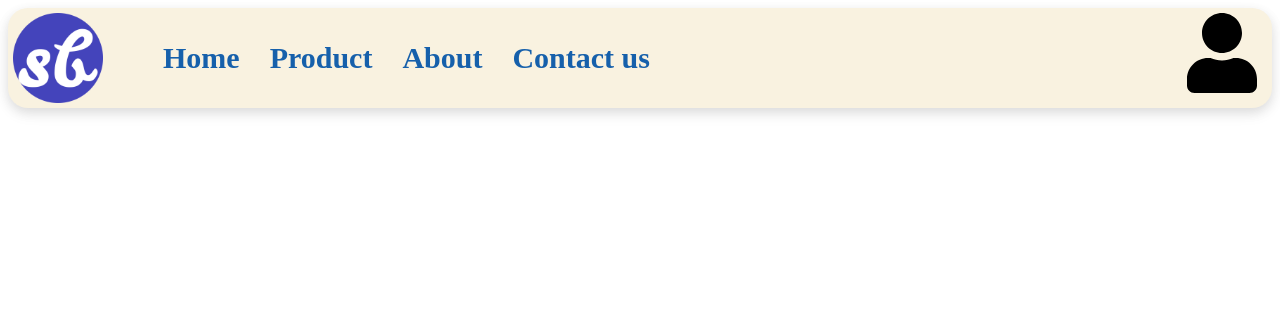
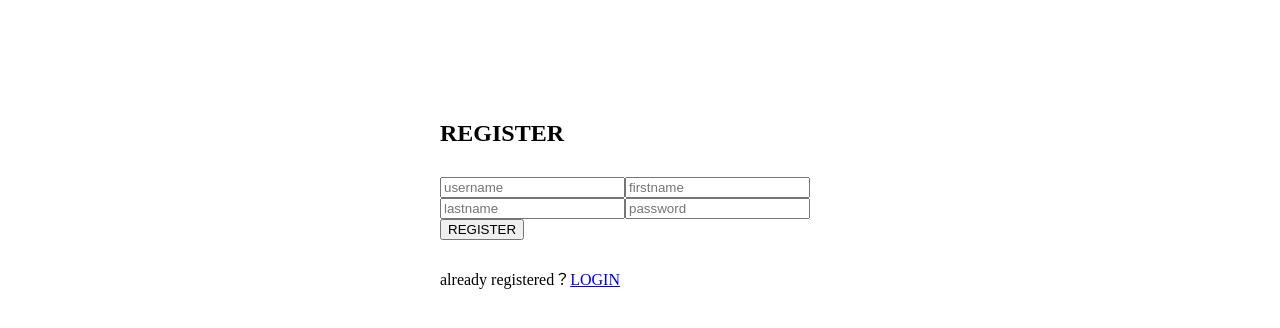
Before and after one commit to lzruiv4/sb-management, a Vue app: page /register in a window 1280 px wide. Shown: the top 328 px of the page. Built offline with nearby package versions, Linux system fonts and the light colour scheme.

Commit message:
20250528 :: add LoginView and RegisterView #4

```diff
--- a/src/App.vue
+++ b/src/App.vue
@@ -1,17 +1,5 @@
-<script setup lang="ts">
-// import { RouterLink, RouterView } from 'vue-router'
-import HomeView from './views/HomeView.vue'
-</script>
-
 <template>
-  <HomeView />
-  <!-- <header>
-    <nav>
-      <RouterLink to="/">Home</RouterLink>
-    </nav>
-  </header>
-
-  <RouterView /> -->
+  <RouterView />
 </template>
 
 <style lang="scss" scoped>
--- a/src/api/api.ts
+++ b/src/api/api.ts
@@ -1,6 +1,6 @@
 // Springboot as backen
-// export const SPRINGBOOT_BACKEND_BASE = 'http://localhost:9090/api';
-export const SPRINGBOOT_BACKEND_BASE = 'http://192.168.0.160:9090/api'
+export const SPRINGBOOT_BACKEND_BASE = 'http://localhost:9090/api';
+// export const SPRINGBOOT_BACKEND_BASE = 'http://192.168.0.160:9090/api'
 
 export const USER_API = SPRINGBOOT_BACKEND_BASE + '/users'
 export const RECHARGE_RECORD_API = SPRINGBOOT_BACKEND_BASE + '/rechargeRecords'
--- /dev/null
+++ b/src/api/auth-api.ts
@@ -0,0 +1,6 @@
+import axios from 'axios'
+import { LOGIN_URL, REGISTER_URL } from './api'
+import type { ILoginRequestDTO, IRegisterRequestDTO } from '@/domain/dtos/auth.dto'
+
+export const login = (data: ILoginRequestDTO) => axios.post(LOGIN_URL, data)
+export const register = (data: IRegisterRequestDTO) => axios.post(REGISTER_URL, data)
--- a/src/domain/dtos/auth.dto.ts
+++ b/src/domain/dtos/auth.dto.ts
@@ -1,4 +1,4 @@
-import type { RoleType } from '../enums/role.enum'
+// import type { RoleType } from '../enums/role.enum'
 
 export interface ITokenDTO {
   userId: string
@@ -15,7 +15,7 @@ export interface IRegisterRequestDTO {
   firstname: string
   lastname: string
   password: string
-  roles: RoleType[]
+  // roles: RoleType[]
 }
 
 export interface IRegisterResponseDTO {
--- /dev/null
+++ b/src/router/guards/auth.guards.ts
@@ -0,0 +1,16 @@
+import type { Router } from 'vue-router'
+import { useAuthStore } from '@/stores/auth-store'
+
+export function setupAuthGuard(router: Router) {
+  router.beforeEach((to, from, next) => {
+    const publicPages = ['/login', '/register']
+    const authRequired = !publicPages.includes(to.path)
+
+    const authStore = useAuthStore()
+    if (authRequired && !authStore.isLoggedIn) {
+      return next('/login')
+    }
+
+    next()
+  })
+}
--- a/src/router/index.ts
+++ b/src/router/index.ts
@@ -1,38 +1,23 @@
 import HomeView from '@/views/HomeView.vue'
+import LoginView from '@/views/LoginView.vue'
+import RegisterView from '@/views/RegisterView.vue'
 import { createRouter, createWebHistory } from 'vue-router'
+import { setupAuthGuard } from './guards/auth.guards'
 
 const router = createRouter({
   history: createWebHistory(import.meta.env.BASE_URL),
   routes: [
+    { path: '/login', component: LoginView },
+    { path: '/register', component: RegisterView },
     {
-      name: 'home',
-      path: '/',
+      path: '/home',
       component: HomeView,
+      children: [],
     },
-    // {
-    //   name: 'pokemon_game',
-    //   path: '/pokemon_game',
-    //   component: PokemonGame,
-    // },
-    // {
-    //   name: 'pokemons',
-    //   path: '/pokemons',
-    //   component: Pokemon,
-    //   children: [
-    //     {
-    //       name: 'detail',
-    //       path: 'detail',
-    //       component: PokemonDetail,
-    //       props: true,
-    //     },
-    //   ],
-    // },
-    // {
-    //   name: 'about',
-    //   path: '/about',
-    //   component: About,
-    // },
+    { path: '/:pathMatch(.*)', redirect: '/login' },
   ],
 })
 
+setupAuthGuard(router)
+
 export default router
--- /dev/null
+++ b/src/stores/auth-store.ts
@@ -0,0 +1,29 @@
+import { defineStore } from 'pinia'
+
+export const useAuthStore = defineStore('auth', {
+  state: () => ({
+    token: '' as string,
+    userId: '' as string,
+  }),
+
+  getters: {
+    isLoggedIn: (state) => !!state.token,
+  },
+
+  actions: {
+    setAuth(token: string, userId: string) {
+      this.token = token
+      localStorage.setItem('authToken', token)
+      this.userId = userId
+      localStorage.setItem('userId', userId)
+    },
+
+    logout() {
+      this.token = ''
+      this.userId = ''
+      localStorage.removeItem('authToken')
+      localStorage.clear()
+      window.location.href = '/login'
+    },
+  },
+})
--- a/src/views/LoginView.vue
+++ b/src/views/LoginView.vue
@@ -1,9 +1,66 @@
 <template>
-  <div></div>
+  <div class="auth-form">
+    <h2>LOGIN</h2>
+    <form @submit.prevent="handleLogin">
+      <input
+        v-model.trim="form.username"
+        type="text"
+        placeholder="username"
+        autocomplete="username"
+        required
+      />
+      <input
+        v-model.trim="form.password"
+        type="password"
+        placeholder="password"
+        autocomplete="current-password"
+        required
+      />
+      <button type="submit">LOGIN</button>
+    </form>
+    <p>Not account？<router-link to="/register">REGISTER</router-link></p>
+  </div>
 </template>
-<script setup name="LoginView" lang="ts">
-// export default {
 
-// }
+<script setup lang="ts" name="LoginView">
+import { reactive } from 'vue'
+import { useRouter } from 'vue-router'
+import { login } from '@/api/auth-api'
+import { useAuthStore } from '@/stores/auth-store'
+
+const router = useRouter()
+const authStore = useAuthStore()
+
+const form = reactive({
+  username: '',
+  password: '',
+})
+
+const handleLogin = async () => {
+  try {
+    const res = await login(form)
+    console.log(res.data)
+
+    if (res.data.token) {
+      // localStorage.setItem('authToken', res.data.token)
+      authStore.setAuth(res.data.token, res.data.userId)
+      router.push('/home')
+    } else {
+      alert('登录失败，服务器未返回令牌')
+    }
+  } catch (err) {
+    console.log(err)
+    alert('登录失败，请检查邮箱和密码')
+  }
+}
 </script>
-<style lang="scss"></style>
+
+<style scoped>
+.auth-form {
+  max-width: 400px;
+  margin: 100px auto;
+  display: flex;
+  flex-direction: column;
+  gap: 10px;
+}
+</style>
--- /dev/null
+++ b/src/views/RegisterView.vue
@@ -0,0 +1,73 @@
+<template>
+  <div class="auth-form">
+    <h2>REGISTER</h2>
+    <form @submit.prevent="handleRegister">
+      <input
+        v-model="form.username"
+        type="text"
+        placeholder="username"
+        autocomplete="username"
+        required
+      />
+      <input
+        v-model="form.firstname"
+        type="text"
+        placeholder="firstname"
+        autocomplete="firstname"
+        required
+      />
+      <input
+        v-model="form.lastname"
+        type="text"
+        placeholder="lastname"
+        autocomplete="lastname"
+        required
+      />
+      <input
+        v-model="form.password"
+        type="password"
+        autocomplete="new-password"
+        placeholder="password"
+        required
+      />
+      <button type="submit">REGISTER</button>
+    </form>
+    <p>already registered？<router-link to="/login">LOGIN</router-link></p>
+  </div>
+</template>
+
+<script setup lang="ts" name="RegisterView">
+import { reactive } from 'vue'
+import { register } from '@/api/auth-api'
+import { useRouter } from 'vue-router'
+
+const router = useRouter()
+
+const form = reactive({
+  username: '',
+  firstname: '',
+  lastname: '',
+  password: '',
+})
+
+const handleRegister = async () => {
+  try {
+    await register(form)
+    alert('注册成功，请登录')
+    router.push('/login')
+  } catch (err) {
+    console.log(err)
+    alert('注册失败，请重试')
+  }
+}
+</script>
+
+<style scoped>
+.auth-form {
+  max-width: 400px;
+  margin: 100px auto;
+  display: flex;
+  flex-direction: column;
+  gap: 10px;
+}
+</style>
```
